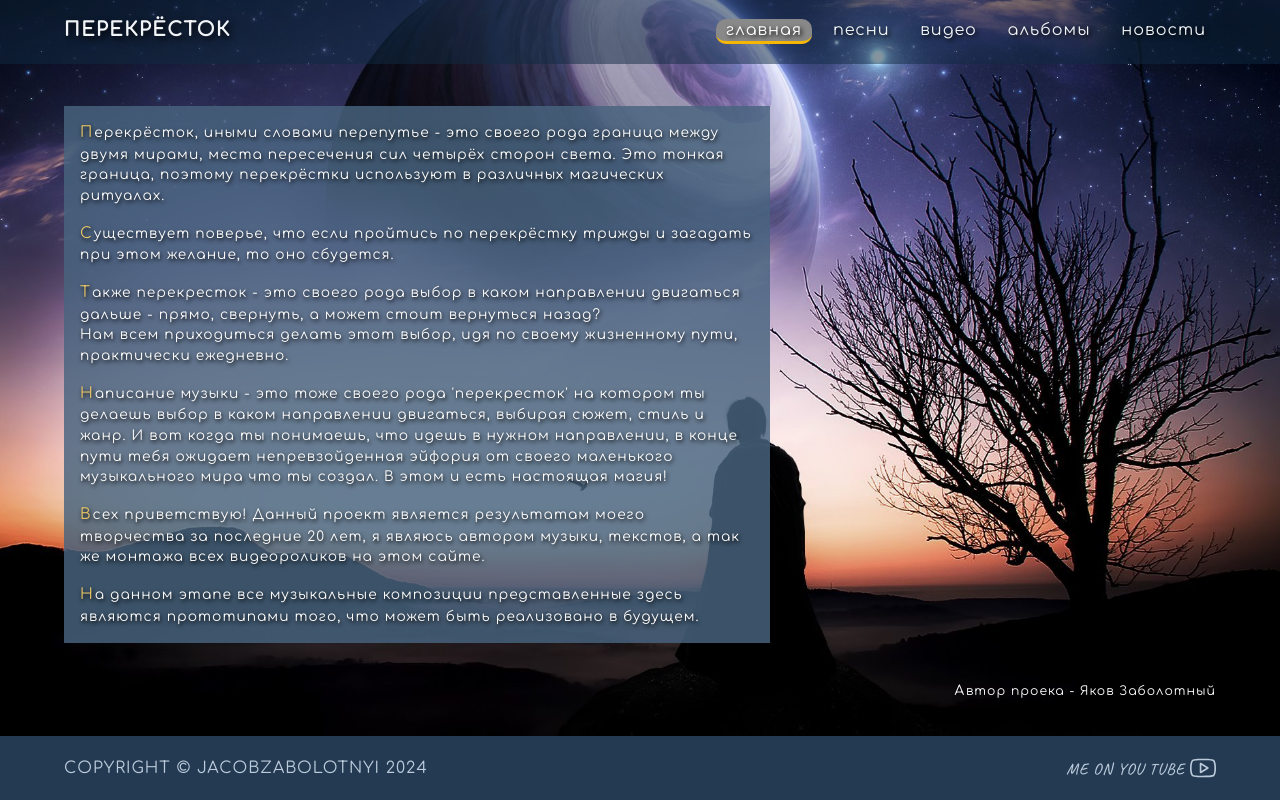
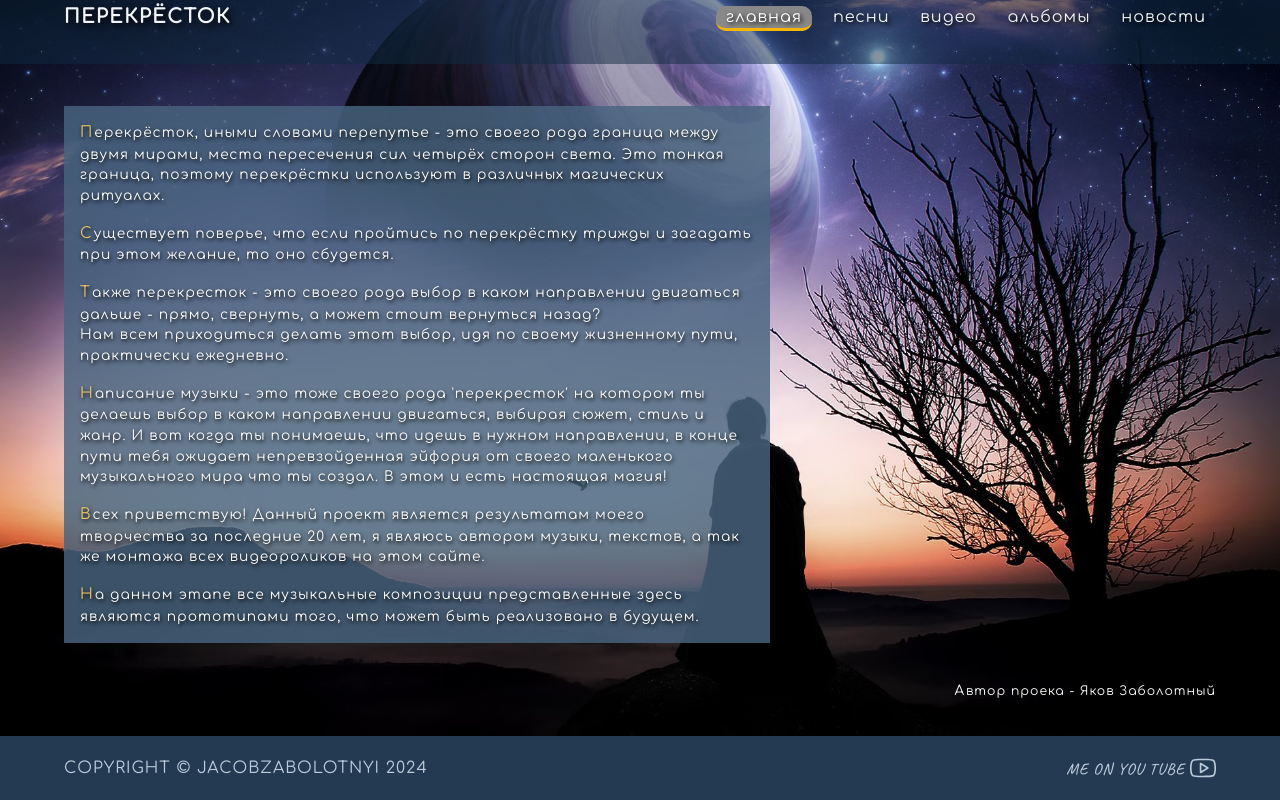
Before and after one commit to Crossroads30/crossroads-react, a React (Vite) app: page / in a window 1280 px wide. Built offline with nearby package versions, Linux system fonts and the light colour scheme.

Commit message:
fix: remove default margin

```diff
--- a/src/index.css
+++ b/src/index.css
@@ -94,6 +94,9 @@ hr {
 	border: none;
 	border-top: 1px solid var(--clr-grey-8);
 }
+h1 {
+	margin: 0;
+}
 h1,
 h2,
 h3,
@@ -164,7 +167,7 @@ p {
 	border: 5px solid var(--clr-grey-6);
 	border-radius: 50%;
 	border-top-color: var(--clr-gold);
-  animation: spinner .8s linear infinite;
+	animation: spinner 0.8s linear infinite;
 	margin: 0 auto;
 }
 
```
Lines whose indentation alone changed are shown as unchanged.
